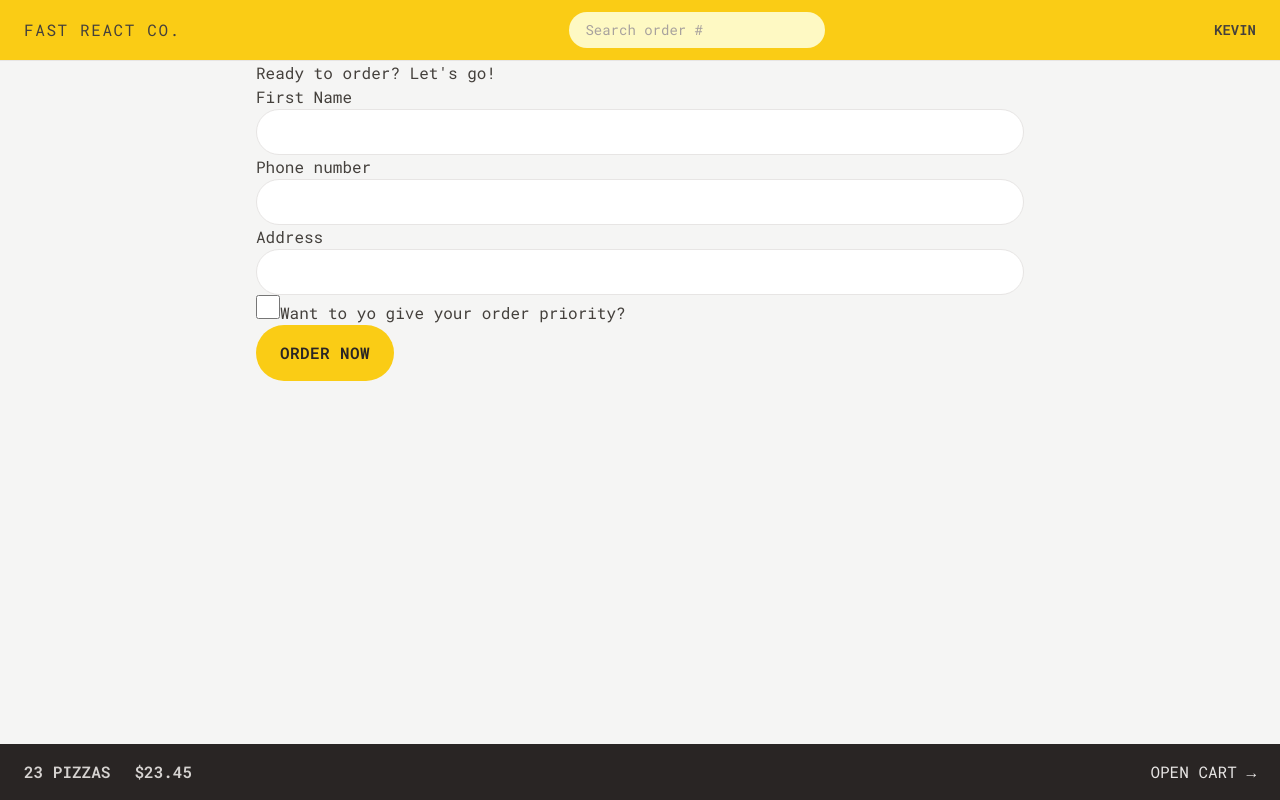
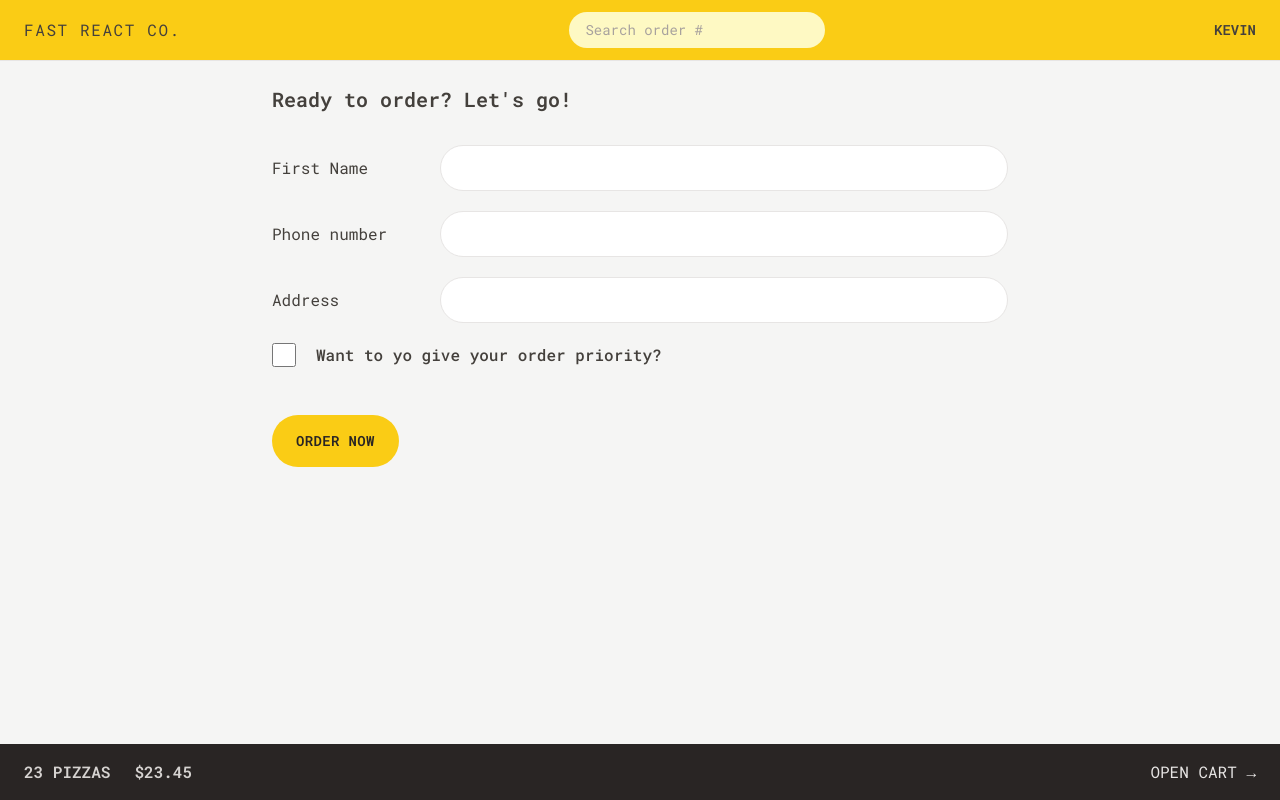
Before and after one commit to KevinPol12/16-fast-react-pizza, a React (Vite) app: page /order/new in a window 1280 px wide. Built offline with nearby package versions, Linux system fonts and the light colour scheme.

Commit message:
Tailwind styling our createOrder form

```diff
--- a/src/features/order/CreateOrder.jsx
+++ b/src/features/order/CreateOrder.jsx
@@ -53,32 +53,41 @@
   const cart = fakeCart;
 
   return (
-    <div>
-      <h2>Ready to order? Let's go!</h2>
+    <div className="px-4 py-6">
+      <h2 className="mb-8 text-xl font-semibold">Ready to order? Let's go!</h2>
 
       {/* <Form method="POST" action="/order/new"> */}
       <Form method="POST">
-        <div>
-          <label>First Name</label>
-          <input className="input" type="text" name="customer" required />
+        <div className="mb-5 flex flex-col gap-2 sm:flex-row sm:items-center">
+          <label className="sm:basis-40">First Name</label>
+          <input className="input grow" type="text" name="customer" required />
         </div>
 
-        <div>
-          <label>Phone number</label>
-          <div>
-            <input className="input" type="tel" name="phone" required />
-          </div>
-          {formError?.phone && <p>{formError.phone}</p>}
-        </div>
-
-        <div>
-          <label>Address</label>
-          <div>
-            <input className="input" type="text" name="address" required />
+        <div className="mb-5 flex flex-col gap-2 sm:flex-row sm:items-center">
+          <label className="sm:basis-40">Phone number</label>
+          <div className="grow">
+            <input className="input w-full" type="tel" name="phone" required />
+            {formError?.phone && (
+              <p className="mt-2 rounded-md bg-red-100 p-2 text-xs text-red-700">
+                {formError.phone}
+              </p>
+            )}
           </div>
         </div>
 
-        <div>
+        <div className="mb-5 flex flex-col gap-2 sm:flex-row sm:items-center">
+          <label className="sm:basis-40">Address</label>
+          <div className="grow">
+            <input
+              className="input w-full"
+              type="text"
+              name="address"
+              required
+            />
+          </div>
+        </div>
+
+        <div className="mb-12 flex items-center gap-5">
           <input
             className="h-6 w-6 accent-yellow-400 focus:outline-none focus:ring focus:ring-yellow-400 focus:ring-offset-2"
             type="checkbox"
@@ -87,7 +96,9 @@
             // value={withPriority}
             // onChange={(e) => setWithPriority(e.target.checked)}
           />
-          <label htmlFor="priority">Want to yo give your order priority?</label>
+          <label htmlFor="priority" className="font-medium">
+            Want to yo give your order priority?
+          </label>
         </div>
 
         <div>
@@ -123,10 +134,10 @@
   if (Object.keys(errors).length > 0) return errors;
 
   //If everything is okay, create new order and redirect
-  const newOrder = await createOrder(order);
+  // const newOrder = await createOrder(order);
 
-  return redirect(`/order/${newOrder.id}`);
-  // return null;
+  // return redirect(`/order/${newOrder.id}`);
+  return null;
 }
 
 export default CreateOrder;
--- a/src/index.css
+++ b/src/index.css
@@ -7,7 +7,7 @@
 The real solution here would be to create a new REACT component with all this code. */
 @layer components {
   .input {
-    @apply w-full rounded-full border border-stone-200 px-4 py-2 text-sm transition-all duration-300 placeholder:text-stone-400 focus:outline-none focus:ring focus:ring-yellow-400 md:px-6 md:py-3;
+    @apply rounded-full border border-stone-200 px-4 py-2 text-sm transition-all duration-300 placeholder:text-stone-400 focus:outline-none focus:ring focus:ring-yellow-400 md:px-6 md:py-3;
   }
 
   /* https://dev.to/afif/i-made-100-css-loaders-for-your-next-project-4eje */
--- a/src/ui/Button.jsx
+++ b/src/ui/Button.jsx
@@ -2,13 +2,13 @@
 
 function Button({ children, disabled, to, type }) {
   const base =
-    "inline-block rounded-full bg-yellow-400  font-semibold uppercase tracking-wide text-stone-800 transition-colors duration-300 hover:bg-yellow-300 focus:bg-yellow-300 focus:outline-none focus:ring focus:ring-yellow-300 focus:ring-offset-2 disabled:cursor-not-allowed ";
+    "inline-block rounded-full text-sm bg-yellow-400  font-semibold uppercase tracking-wide text-stone-800 transition-colors duration-300 hover:bg-yellow-300 focus:bg-yellow-300 focus:outline-none focus:ring focus:ring-yellow-300 focus:ring-offset-2 disabled:cursor-not-allowed ";
 
   const styles = {
     primary: base + " px-4 py-3 md:px-6 md:py-4",
     small: base + " px-4 py-2 md:px-5 md:py-2.5 text-xs",
     secondary:
-      "inline-block rounded-full border-2 border-stone-300 px-4 py-2.5 font-semibold uppercase tracking-wide text-stone-400 transition-colors duration-300 hover:bg-stone-300 hover:text-stone-800 focus:text-stone-800 focus:bg-stone-300 focus:outline-none focus:ring focus:ring-stone-200 focus:ring-offset-2 disabled:cursor-not-allowed md:px-6 md:py-3.5 ",
+      "inline-block text-sm rounded-full border-2 border-stone-300 px-4 py-2.5 font-semibold uppercase tracking-wide text-stone-400 transition-colors duration-300 hover:bg-stone-300 hover:text-stone-800 focus:text-stone-800 focus:bg-stone-300 focus:outline-none focus:ring focus:ring-stone-200 focus:ring-offset-2 disabled:cursor-not-allowed md:px-6 md:py-3.5 ",
   };
 
   if (to)
```
Also changed, not shown: index.html (+7 -3 lines).
